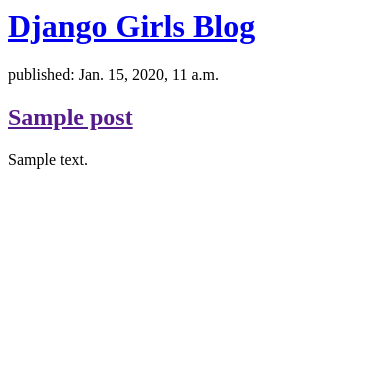
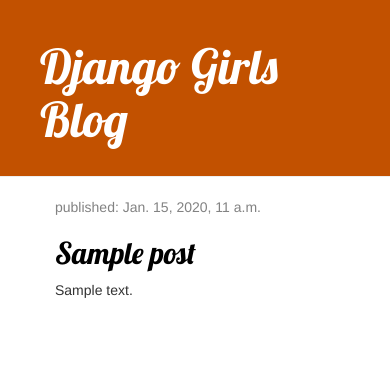
Before and after one commit to YahiaouiAnfel/my-first-blog, a Django app: template blog/templates/blog/post_list.html in a window 390 px wide. Shown: the top 369 px of the page. Run offline with Django 3.2, Linux system fonts and the light colour scheme; the template is opened without the code that fills it: values that come from a table or form of the project are taken from there, others are empty; tables that the repository leaves empty hold one stand-in row (values such as "Sample post"); some libraries are stand-ins or nearby versions.

Commit message:
Added view and template for detailed blog post as well as CSS for the site.

```diff
--- /dev/null
+++ b/blog/static/css/blog.css
@@ -0,0 +1,47 @@
+
+.page-header {
+    background-color: #C25100;
+    margin-top: 0;
+    padding: 20px 20px 20px 40px;
+}
+
+.page-header h1, .page-header h1 a, .page-header h1 a:visited, .page-header h1 a:active {
+    color: #ffffff;
+    font-size: 36pt;
+    text-decoration: none;
+}
+
+.content {
+    margin-left: 40px;
+}
+
+h1, h2, h3, h4 {
+    font-family: 'Lobster', cursive;
+}
+
+.date {
+    color: #828282;
+}
+
+.save {
+    float: right;
+}
+
+.post-form textarea, .post-form input {
+    width: 100%;
+}
+
+.top-menu, .top-menu:hover, .top-menu:visited {
+    color: #ffffff;
+    float: right;
+    font-size: 26pt;
+    margin-right: 20px;
+}
+
+.post {
+    margin-bottom: 70px;
+}
+
+.post h2 a, .post h2 a:visited {
+    color: #000000;
+}
--- /dev/null
+++ b/blog/templates/blog/base.html
@@ -0,0 +1,23 @@
+{% load static %}
+<html>
+    <head>
+        <title>Django Girls blog</title>
+        <link rel="stylesheet" href="//maxcdn.bootstrapcdn.com/bootstrap/3.2.0/css/bootstrap.min.css">
+        <link rel="stylesheet" href="//maxcdn.bootstrapcdn.com/bootstrap/3.2.0/css/bootstrap-theme.min.css">
+        <link href='//fonts.googleapis.com/css?family=Lobster&subset=latin,latin-ext' rel='stylesheet' type='text/css'>
+        <link rel="stylesheet" href="{% static 'css/blog.css' %}">
+    </head>
+    <body>
+    <div class="page-header">
+        <h1><a href="/">Django Girls Blog</a></h1>
+    </div>
+    <div class="content container">
+        <div class="row">
+            <div class="col-md-8">
+            {% block content %}
+            {% endblock %}
+            </div>
+        </div>
+    </div>
+   </body>
+</html>
--- a/blog/templates/blog/post_list.html
+++ b/blog/templates/blog/post_list.html
@@ -1,21 +1,14 @@
-<html>
-    <head>
-        <title>Django Girls blog</title>
-    </head>
-    <body>
-        <div>
-            <h1><a href="/">Django Girls Blog</a></h1>
-        </div>
+{% extends 'blog/base.html' %}
+          {% block content %}
+            {% for post in posts %}
+                <div class="post">
+                    <div class="date">
+                        <p>published: {{ post.published_date }}</p>
+                    </div>
+                    <h2><a href="{% url 'post_detail' pk=post.pk %}">{{ post.title }}</a></h2>
+                    <p>{{ post.text|linebreaksbr }}</p>
+                </div>
+            {% endfor %}
+        {% endblock %}
 
-{% for post in posts %}
-    <div>
-        <p>published: {{ post.published_date }}</p>
-        <h2><a href="">{{ post.title }}</a></h2>
-        <p>{{ post.text|linebreaksbr }}</p>
-        <!--linebreaksbrpasse le texte des articles dans un filtre pour convertir les sauts de ligne en paragraphes.-->
-    </div>
-{% endfor %}
-
-
-    </body>
-</html>
+        <!--post.pk est l'abréviation de clé primaire, qui est un nom unique pour chaque enregistrement d'une base de données. Comme nous n’avons pas spécifié de clé primaire dans notre Postmodèle, Django en crée une pour nous (par défaut, un nombre qui augmente d’un pour chaque enregistrement, c’est-à-dire 1, 2, 3) et l’ajoute sous la forme d’un champ nommé pkpour chacun de nos enregistrements. des postes. Nous avons accès à la clé primaire par écrit post.pk, de la même façon nous avons accès à d' autres domaines -->
--- a/blog/urls.py
+++ b/blog/urls.py
@@ -2,4 +2,8 @@
 from . import views
 urlpatterns = [
     path('', views.post_list, name='post_list'),
+    path('post/<int:pk>/', views.post_detail, name='post_detail'),
+    #Cette partie est plus compliquée. Cela signifie que Django attend une valeur entière et la transfèrera dans une vue sous forme de variable appelée pk.
+
+
 ]
```
Also changed, not shown: blog/templates/blog/post_detail.html (added, +12 -0 lines), blog/views.py (+5 -3 lines).
